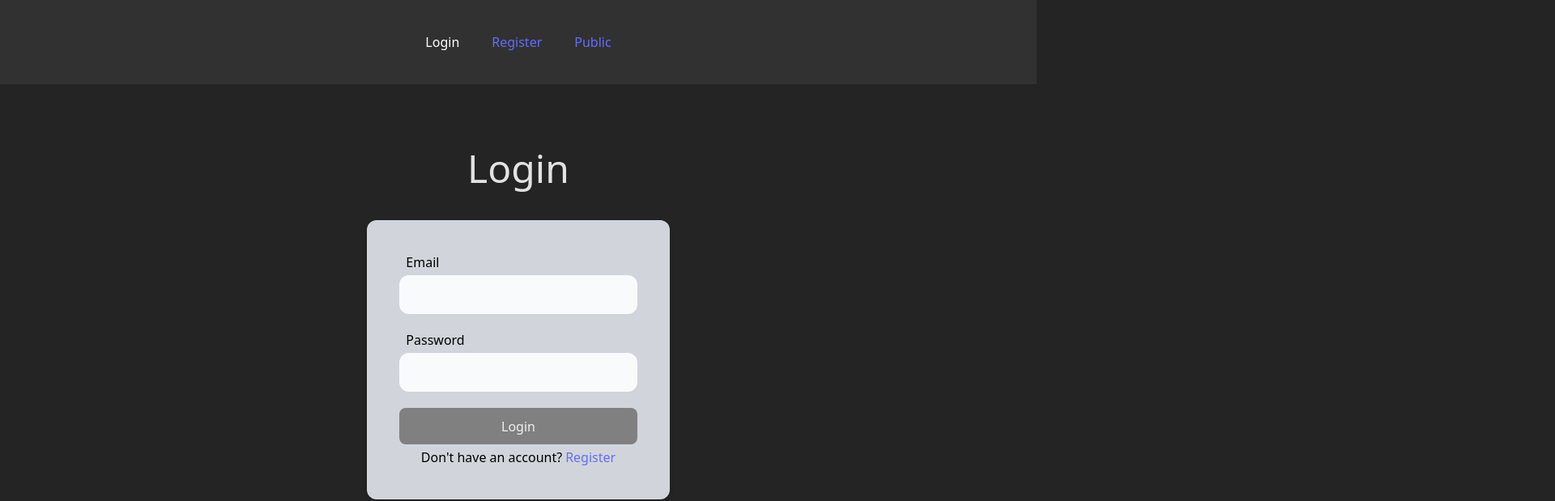
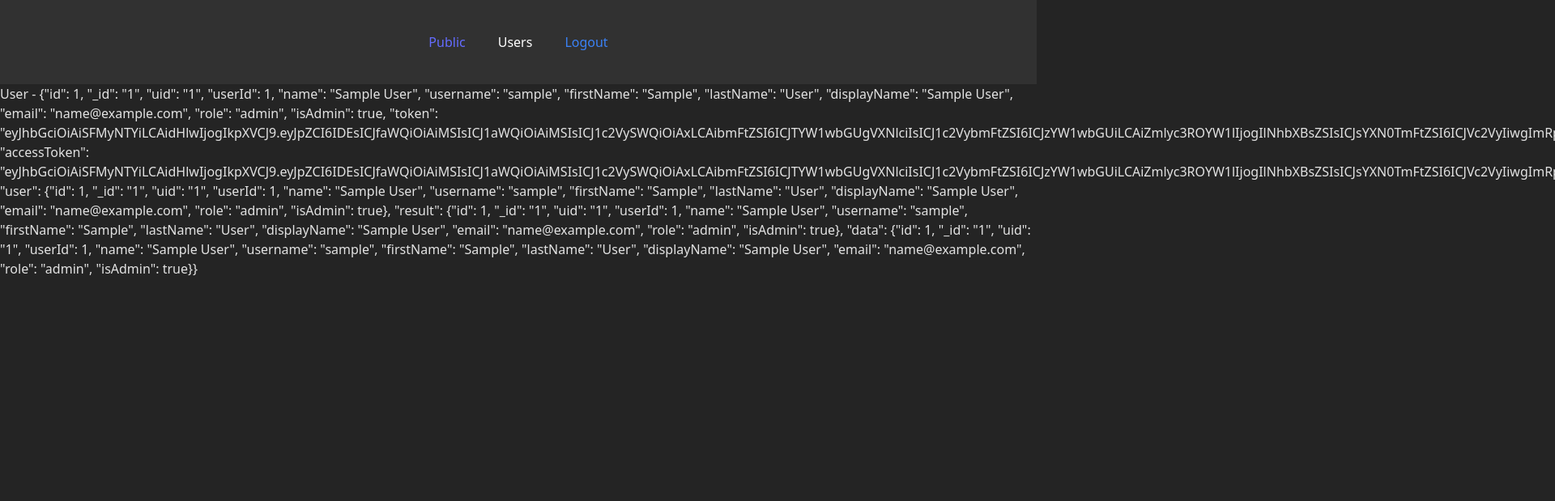
Before and after one commit to nitin0409sep/React_Auth, a React (Vite) app in the folder frontend/auth-react/: page /user in a window 1280 px wide. Before the commit this address led to /auth/login. Shown: the top 619 px of the page at 81% size, 1920 px wide, since content can reach past the window. Built offline with nearby package versions, Linux system fonts and the light colour scheme; sample sign-in values are in the browser's storage.

Commit message:
Login Logout Protected Routes Done

```diff
--- a/frontend/auth-react/package.json
+++ b/frontend/auth-react/package.json
@@ -10,6 +10,8 @@
     "preview": "vite preview"
   },
   "dependencies": {
+    "axios": "^1.7.5",
+    "dotenv": "^16.4.5",
     "react": "^18.3.1",
     "react-dom": "^18.3.1",
     "react-router-dom": "^6.26.1"
--- a/frontend/auth-react/src/components/auth/Auth.jsx
+++ b/frontend/auth-react/src/components/auth/Auth.jsx
@@ -6,9 +6,7 @@ import { useUserContext } from "../../contexts/UserContextProvider";
 const Auth = () => {
   const { user } = useUserContext();
 
-  if (user) {
-    return <Navigate to="/" />;
-  }
+  if (user) return <Navigate to="/" />;
 
   return (
     <>
--- a/frontend/auth-react/src/components/auth/Login.jsx
+++ b/frontend/auth-react/src/components/auth/Login.jsx
@@ -1,14 +1,34 @@
 import React, { useState } from "react";
 import { useUserContext } from "../../contexts/UserContextProvider";
+import axios from "axios";
+import { useNavigate } from "react-router-dom";
+const apiUrl = import.meta.env.VITE_API_URL;
+import { setUserData } from "../../customhooks/useLocalstorage";
 
 const Login = () => {
-  const { user, setUser } = useUserContext();
+  const { setUser } = useUserContext();
   const [email, setEmail] = useState("");
   const [password, setPassword] = useState("");
+  const [loading, setLoading] = useState(false);
+  const navigate = useNavigate();
 
-  const handleSubmit = (e) => {
+  const handleSubmit = async (e) => {
     e.preventDefault();
-    setUser(true);
+    try {
+      setLoading(true);
+      const { data } = await axios.post(`${apiUrl}/auth/login`, {
+        email,
+        password,
+      });
+
+      setUserData(data.accessToken);
+      setUser(data.accessToken);
+      navigate("/");
+    } catch (error) {
+      console.log("Login failed:", error?.response?.data?.error);
+    } finally {
+      setLoading(false);
+    }
   };
 
   return (
--- a/frontend/auth-react/src/components/common/Header.jsx
+++ b/frontend/auth-react/src/components/common/Header.jsx
@@ -1,13 +1,28 @@
 import React from "react";
 import { NavLink } from "react-router-dom";
 import { useUserContext } from "../../contexts/UserContextProvider";
+import { deleteUserData } from "../../customhooks/useLocalstorage";
+import { useNavigate } from "react-router-dom";
 
 const Header = () => {
-  const { user } = useUserContext();
+  const { user, setUser } = useUserContext();
+  const navigate = useNavigate();
+
+  // Logout
+  const handleLogout = () => {
+    // Change the state in Contexts
+    setUser(false);
+
+    // Clear Local Storage
+    deleteUserData();
+
+    // Navigate to Login Once Person Logout's
+    navigate("/auth/login");
+  };
 
   return (
     <>
-      <div
+      <nav
         style={{
           display: "flex",
           gap: "40px",
@@ -16,7 +31,7 @@ const Header = () => {
           padding: "40px",
           backgroundColor: "#313131",
         }}
-        className="w-full"
+        className="w-full hover:text-white"
       >
         <NavLink
           to="login"
@@ -24,6 +39,7 @@ const Header = () => {
             color: isActive ? "white" : "",
             display: user ? "none" : "block",
           })}
+          className="hover:text-white"
         >
           Login
         </NavLink>
@@ -35,6 +51,7 @@ const Header = () => {
               display: user ? "none" : "block",
             };
           }}
+          className="hover:text-white"
         >
           Register
         </NavLink>
@@ -45,6 +62,7 @@ const Header = () => {
               color: isActive ? "white" : "",
             };
           }}
+          className="hover:text-white"
         >
           Public
         </NavLink>
@@ -56,10 +74,20 @@ const Header = () => {
               display: !user ? "none" : "block",
             };
           }}
+          className="hover:text-white"
         >
           Users
         </NavLink>
-      </div>
+
+        {user && (
+          <div
+            className="font-medium text-blue-500 cursor-pointer hover:text-white transition-all delay-200 ease-in-out"
+            onClick={handleLogout}
+          >
+            Logout
+          </div>
+        )}
+      </nav>
     </>
   );
 };
--- /dev/null
+++ b/frontend/auth-react/src/components/common/Toast.jsx
@@ -0,0 +1,41 @@
+import React, { useEffect, useState } from "react";
+
+const Toast = ({ msg = "", isError = "" }) => {
+  const [visible, setVisible] = useState(false);
+  const [message, setMessage] = useState("");
+  const [error, setError] = useState("");
+
+  useEffect(() => {
+    if (msg) {
+      setVisible(true);
+      if (isError) {
+        setError(isError);
+        setMessage("");
+      } else {
+        setMessage(msg);
+        setError("");
+      }
+
+      const timer = setTimeout(() => {
+        setVisible(false);
+      }, 2000);
+
+      // Cleanup timeout if the component unmounts or msg changes
+      return () => clearTimeout(timer);
+    }
+  }, [msg, isError]);
+
+  return (
+    <div
+      className={`fixed bottom-10 left-1/2 transform -translate-x-1/2 rounded-md transition-all duration-500 ease-in-out ${
+        visible ? "opacity-100 translate-y-0" : "opacity-0 translate-y-10"
+      } ${
+        message ? "bg-green-400" : "bg-red-400"
+      } h-10 flex items-center justify-center w-1/3`}
+    >
+      <span className="text-2xl p-4">{message || error}</span>
+    </div>
+  );
+};
+
+export default Toast;
--- a/frontend/auth-react/src/components/core/Core.jsx
+++ b/frontend/auth-react/src/components/core/Core.jsx
@@ -1,9 +1,16 @@
 import React from "react";
-import { Outlet } from "react-router-dom";
+import { Outlet, Navigate } from "react-router-dom";
 import ProtectedRoute from "../../routes/ProtectedRoutes";
 import Header from "../common/Header";
+import { useUserContext } from "../../contexts/UserContextProvider";
 
 const Core = () => {
+  const { user } = useUserContext();
+
+  if (!user) {
+    return <Navigate to="/auth/login" replace />;
+  }
+
   return (
     <>
       <ProtectedRoute>
--- a/frontend/auth-react/src/components/core/User.jsx
+++ b/frontend/auth-react/src/components/core/User.jsx
@@ -1,7 +1,10 @@
 import React from "react";
+import { getUserData } from "../../customhooks/useLocalstorage";
 
 const User = () => {
-  return <div>User </div>;
+  const userToken = getUserData();
+
+  return <div>User - {userToken} </div>;
 };
 
 export default User;
--- a/frontend/auth-react/src/contexts/UserContextProvider.jsx
+++ b/frontend/auth-react/src/contexts/UserContextProvider.jsx
@@ -1,4 +1,5 @@
-import { useContext, createContext, useState } from "react";
+import { useContext, createContext, useState, useEffect } from "react";
+import { getUserData } from "../customhooks/useLocalstorage";
 
 export const UserContext = createContext();
 
@@ -8,5 +9,10 @@ export const UserContextProvider = ({ children }) => {
   const [user, setUser] = useState(false);
   const value = { user, setUser };
 
+  useEffect(() => {
+    const token = getUserData();
+    setUser(!!token);
+  }, []);
+
   return <UserContext.Provider value={value}>{children}</UserContext.Provider>;
 };
--- /dev/null
+++ b/frontend/auth-react/src/customhooks/useLocalstorage.js
@@ -0,0 +1,11 @@
+export const getUserData = () => {
+    return localStorage.getItem('user') ?? null;
+}
+
+export const setUserData = (data) => {
+    localStorage.setItem('user', data)
+}
+
+export const deleteUserData = () => {
+    localStorage.clear();
+}
--- /dev/null
+++ b/frontend/auth-react/src/layout/Layout.jsx
@@ -0,0 +1,7 @@
+import React from "react";
+
+const Layout = () => {
+  return <div>Layout</div>;
+};
+
+export default Layout;
--- a/frontend/auth-react/src/main.jsx
+++ b/frontend/auth-react/src/main.jsx
@@ -14,8 +14,8 @@ import { UserContextProvider } from "./contexts/UserContextProvider";
 //? Routing
 const router = createBrowserRouter(
   createRoutesFromElements([
-    AuthRoutes,
-    CoreRoutes,
+    ...AuthRoutes,
+    ...CoreRoutes,
     <Route path="public" element={<Public />}></Route>,
     <Route path="*" element={<Navigate to="/" replace />}></Route>,
   ])
```
Also changed, not shown: 2 other files (tests, documents, lock files or other folders).
